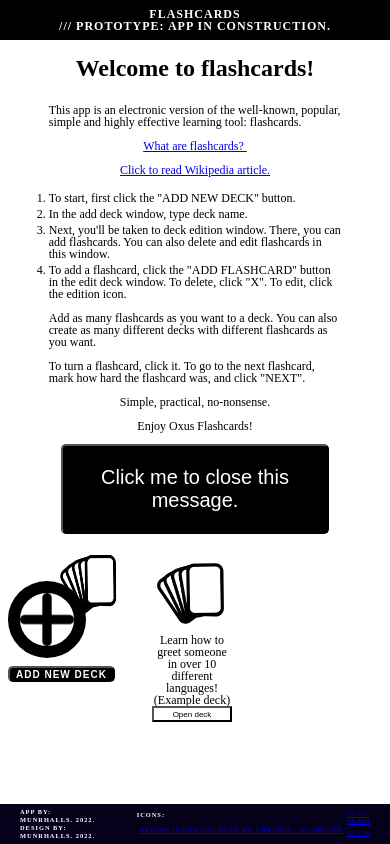
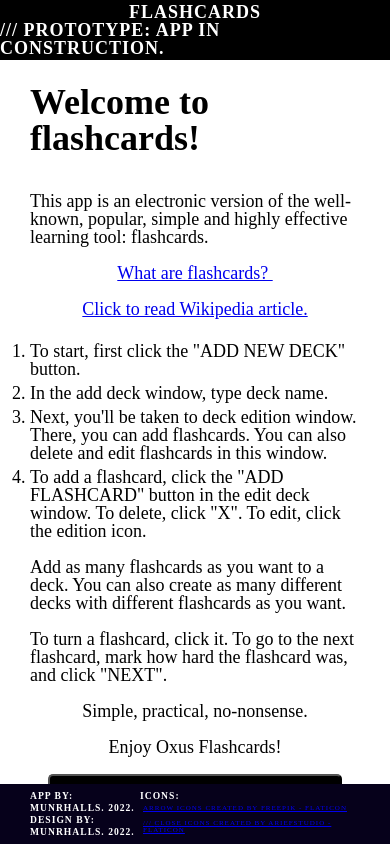
Before and after one commit to munrhalls/Oxus-Flashcards, a React (Create React App) app: page / in a window 390 px wide. Built offline with nearby package versions, Linux system fonts and the light colour scheme.

Commit message:
fix msg on mobile & desc

```diff
--- a/src/App.css
+++ b/src/App.css
@@ -20,7 +20,7 @@
 
 @media only screen and (max-width: 600px) {
   html, body {
-    font-size: 8px;
+    font-size: 12px;
   }
 }
 
--- a/src/Welcome/Welcome.css
+++ b/src/Welcome/Welcome.css
@@ -11,6 +11,7 @@
   color: #fff;
   transition: 0.25s ease-in-out;
   transition-duration: 1s;
+
 }
 .WelcomeShade.--hidden {
   color: #000;
@@ -31,7 +32,7 @@
 }
 .WelcomeShade__subtitle {
   position: absolute;
-  font-size: 1.25rem;
+  font-size: 1.5rem;
 }
 /* .WelcomeShade__subtitle.--hidden {
   opacity: 0;
@@ -51,9 +52,10 @@
 
 
 .WelcomeMessage {
-    width: 75%;
+    width: calc(100% - 5rem);
     margin: auto;
     padding-top: 2rem;
+    max-width: 60rem;
 
     display: flex;
     flex-direction: column;
--- a/src/Welcome/Welcome.js
+++ b/src/Welcome/Welcome.js
@@ -84,7 +84,7 @@ export const Welcome = {
               className="WelcomeMessage__btnContainer"
             >
               <button className="WelcomeMessage__btnContainer__btn">
-                Click me to close this message.
+                Close this message.
               </button>
             </div>
           </div>
```
